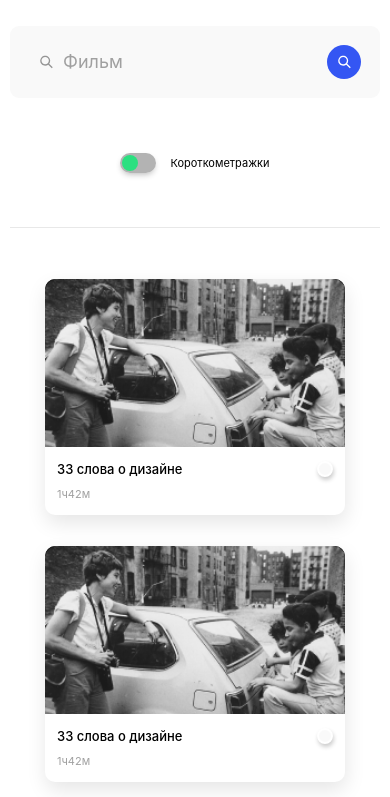
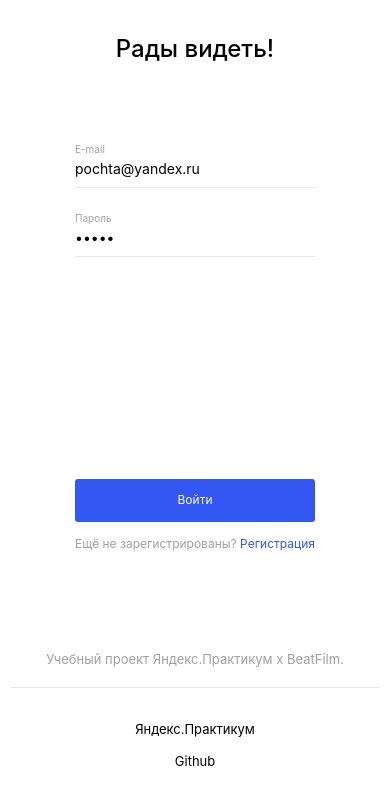
Before and after one commit to Raznex/movies-explorer-frontend, a React app: page / in a window 390 px wide. Shown: the part 128-925 px from the top of the page. Built offline with nearby package versions, Linux system fonts and the light colour scheme.

Commit message:
Дополнил остальное

```diff
--- a/src/components/App/App.js
+++ b/src/components/App/App.js
@@ -1,16 +1,24 @@
 import './App.css';
 import Header from "../Header/Header";
+import Login from "../Login/Login";
+import Footer from "../Footer/Footer";
+// import PageNotFound from "../PageNotFound/PageNotFound";
 // import Main from "../Main/Main";
-import Footer from "../Footer/Footer";
-import Movies from "../Movies/Movies";
+// import Profile from "../Profile/Profile";
+// import Register from "../Register/Register";
+// import Movies from "../Movies/Movies";
 // import {Routes, Route} from "react-router-dom";
 
 function App() {
   return (
     <div className="App">
+      {/*<PageNotFound/>*/}
       <Header/>
       {/*<Main/>*/}
-      <Movies/>
+      {/*<Movies/>*/}
+      {/*<Register/>*/}
+      {/*<Profile/>*/}
+      <Login/>
       <Footer/>
     </div>
   );
--- a/src/components/Header/Header.css
+++ b/src/components/Header/Header.css
@@ -15,6 +15,7 @@
 }
 
 .header__link {
+  font-family: "Inter", Arial, sans-serif;
   font-size: 12px;
   font-style: normal;
   font-weight: 500;
--- /dev/null
+++ b/src/components/Login/Login.css
@@ -0,0 +1,149 @@
+.login {
+  font-family: "Inter", Arial, sans-serif;
+  background-color: #fff;
+  padding: 0 0 70px;
+  margin: 0 auto;
+  display: flex;
+  flex-direction: column;
+  align-items: flex-start;
+  box-sizing: border-box;
+}
+
+.login__logo {
+  width: 38px;
+  height: 38px;
+}
+
+.login__form {
+  display: flex;
+  flex-direction: column;
+  align-items: center;
+}
+
+.login__title {
+  color: #000;
+  font-size: 24px;
+  font-style: normal;
+  font-weight: 500;
+  line-height: normal;
+  margin: 40px 0;
+}
+
+.login__inputs {
+  display: flex;
+  flex-direction: column;
+  row-gap: 24px;
+}
+
+.login__input {
+  display: flex;
+  flex-direction: column;
+  align-items: flex-start;
+}
+
+.login__label {
+  font-family: "Inter", Arial, sans-serif;
+  color: #A0A0A0;
+  font-size: 10px;
+  font-style: normal;
+  font-weight: 400;
+  line-height: normal;
+}
+
+.login__name {
+  width: 400px;
+  font-family: "Inter", Arial, sans-serif;
+  color: #000;
+  font-size: 14px;
+  font-style: normal;
+  font-weight: 400;
+  line-height: normal;
+  border: none;
+  border-bottom: 1px solid #E8E8E8;
+  margin: 5px 0 0;
+  padding: 0 0 10px;
+  outline:none;
+}
+
+.login__name:focus {
+  border-bottom: 2px solid #2BE080;
+}
+
+.login__submit {
+  font-family: "Inter", Arial, sans-serif;
+  border: none;
+  background-color: #3456F3;
+  border-radius: 3px;
+  width: 100%;
+  margin: 134px auto 16px;
+  padding: 13px 0 15px;
+  color: #FFF;
+  text-align: center;
+  font-size: 14px;
+  font-style: normal;
+  font-weight: 400;
+  line-height: normal;
+  opacity: 1;
+  transition: opacity 0.5s ease-in-out 0s;
+}
+
+.profile__save:hover {
+  opacity: 0.6;
+  cursor: pointer;
+}
+
+.login__question {
+  color: #A0A0A0;
+  text-align: center;
+  font-size: 14px;
+  font-style: normal;
+  font-weight: 400;
+  line-height: normal;
+  margin: 0;
+  padding: 0;
+}
+
+.login__login {
+  text-decoration: none;
+  color: #3456F3;
+  text-align: center;
+  font-size: 14px;
+  font-style: normal;
+  font-weight: 400;
+  line-height: normal;
+}
+
+
+@media screen and (max-width: 800px) {
+  .login {
+    padding: 160px 0 232px;
+  }
+}
+
+@media screen and (max-width: 550px) {
+  .login {
+    padding: 0 30px 20px;
+    align-items: center;
+  }
+
+  .login__title {
+    margin: 50px auto 80px;
+  }
+
+  .login__name {
+    width: 240px;
+  }
+
+  .login__submit {
+    font-size: 12px;
+    margin: 222px auto 14px;
+  }
+
+  .login__question {
+    font-size: 12px;
+  }
+
+  .login__login {
+    font-size: 12px;
+  }
+}
--- /dev/null
+++ b/src/components/Login/Login.js
@@ -0,0 +1,48 @@
+import React from 'react';
+import logo from "../../images/header__logo.svg";
+import './Login.css'
+
+const Login = () => {
+  return (
+    <section className="login">
+      <img src={logo} alt="" className="login__logo"/>
+      <h2 className="login__title">Рады видеть!</h2>
+      <form className="login__form">
+        <div className="login__inputs">
+          <div className="login__input">
+            <label htmlFor="name-login" className="login__label">E-mail</label>
+            <input
+              type="email"
+              id="email-login"
+              className="login__name"
+              minLength="2"
+              maxLength="40"
+              required
+              name="emaillogin"
+              value={'pochta@yandex.ru'}>
+            </input>
+          </div>
+          <div className="login__input">
+            <label htmlFor="name-login" className="login__label">Пароль</label>
+            <input
+              type="password"
+              id="password-login"
+              className="login__name"
+              minLength="2"
+              maxLength="40"
+              required
+              name="passlogin"
+              value={'12345'}>
+            </input>
+          </div>
+        </div>
+        <button type="submit" className="login__submit">Войти</button>
+        <p className="login__question">Ещё не зарегистрированы?
+          <a href="/" className="login__login"> Регистрация</a>
+        </p>
+      </form>
+    </section>
+  );
+};
+
+export default Login;
--- /dev/null
+++ b/src/components/PageNotFound/PageNotFound.css
@@ -0,0 +1,66 @@
+.error {
+  display: flex;
+  flex-direction: column;
+  padding: 246px 0 60px;
+  background-color: white;
+  font-family: "Inter", Arial, sans-serif;
+}
+
+.error__number {
+  color: #000;
+  text-align: center;
+  font-size: 140px;
+  font-style: normal;
+  font-weight: 400;
+  line-height: normal;
+  margin: 0 auto;
+  padding: 0;
+}
+
+.error__message {
+  color: #000;
+  text-align: center;
+  font-size: 16px;
+  font-style: normal;
+  font-weight: 400;
+  line-height: normal;
+  margin: 5px auto 184px;
+  padding: 0;
+}
+
+.error__back {
+  color: #3456F3;
+  text-align: center;
+  font-size: 14px;
+  font-style: normal;
+  font-weight: 400;
+  line-height: normal;
+  margin: 0;
+  padding: 0;
+  text-decoration: none;
+}
+
+@media screen and (max-width: 800px) {
+  .error {
+    padding: 408px 0 222px;
+  }
+}
+
+@media screen and (max-width: 550px) {
+  .error {
+    padding: 329px 0 30px;
+  }
+
+  .error__number {
+    font-size: 80px;
+  }
+
+  .error__message {
+    font-size: 12px;
+    margin: 10px 0 284px;
+  }
+
+  .error__back {
+    font-size: 12px;
+  }
+}
--- /dev/null
+++ b/src/components/PageNotFound/PageNotFound.js
@@ -0,0 +1,14 @@
+import React from 'react';
+import './PageNotFound.css'
+
+const PageNotFound = () => {
+  return (
+    <div className="error">
+      <p className="error__number">404</p>
+      <p className="error__message">Страница не найдена</p>
+      <a href="/" className="error__back">Назад</a>
+    </div>
+  );
+};
+
+export default PageNotFound;
--- /dev/null
+++ b/src/components/Profile/Profile.css
@@ -0,0 +1,161 @@
+.profile {
+  font-family: "Inter", Arial, sans-serif;
+  background-color: #fff;
+  padding: 74px 0 75px;
+}
+
+.profile__hello {
+  margin: 0 auto;
+  padding: 0;
+  text-align: center;
+  color: #000;
+  font-size: 24px;
+  font-style: normal;
+  font-weight: 500;
+  line-height: normal;
+}
+
+.profile__form {
+  margin: 132px auto 0;
+  display: flex;
+  flex-direction: column;
+  max-width: 410px;
+}
+
+.profile__input {
+  margin-bottom: 17px;
+  display: flex;
+  justify-content: space-between;
+  align-items: center;
+  padding-bottom: 16px;
+  border-bottom: 1px solid #E8E8E8;
+}
+
+.profile__input:last-of-type {
+  border-bottom: none;
+  padding-bottom: 0;
+  margin-bottom: 0;
+}
+
+.profile__lable {
+  font-family: "Inter", Arial, sans-serif;
+  color: #000;
+  font-size: 11px;
+  font-style: normal;
+  font-weight: 500;
+  line-height: normal;
+  text-align: left;
+}
+
+.profile__name {
+  font-family: "Inter", Arial, sans-serif;
+  color: #000;
+  text-align: right;
+  font-size: 11px;
+  font-style: normal;
+  font-weight: 400;
+  line-height: normal;
+  background-color: transparent;
+  border: none;
+  outline: none;
+}
+
+.profile__name:focus {
+  border-bottom: 2px solid #2BE080;
+}
+
+.profile__save {
+  display: none;
+  font-family: "Inter", Arial, sans-serif;
+  border: none;
+  background-color: #2BE080;
+  border-radius: 5px;
+  width: 150px;
+  margin: 30px auto 0;
+  padding: 5px;
+  font-size: 11px;
+  font-style: normal;
+  font-weight: 400;
+  line-height: normal;
+  opacity: 1;
+  transition: opacity 0.5s ease-in-out 0s;
+}
+
+.profile__save_active {
+  display: block;
+}
+
+.profile__save:hover {
+  opacity: 0.6;
+  cursor: pointer;
+}
+
+.profile__edit {
+  font-family: "Inter", Arial, sans-serif;
+  margin: 220px auto 16px;
+  padding: 0;
+  border: none;
+  background-color: transparent;
+  color: #000;
+  text-align: center;
+  font-size: 13px;
+  font-style: normal;
+  font-weight: 400;
+  line-height: normal;
+  opacity: 1;
+  transition: opacity 0.5s ease-in-out 0s;
+}
+
+.profile__edit:hover {
+  opacity: 0.6;
+  cursor: pointer;
+}
+
+.profile__quit {
+  border: none;
+  font-family: "Inter", Arial, sans-serif;
+  background-color: transparent;
+  margin: 0 auto;
+  padding: 0;
+  color: #FF3055;
+  text-align: center;
+  font-size: 13px;
+  font-style: normal;
+  font-weight: 500;
+  line-height: normal;
+  opacity: 1;
+  transition: opacity 0.5s ease-in-out 0s;
+}
+
+.profile__quit:hover {
+  opacity: 0.6;
+  cursor: pointer;
+}
+
+@media screen and (max-width: 800px) {
+  .profile {
+    padding: 236px 0 270px;
+  }
+
+  .profile__form {
+    margin: 96px auto 0;
+  }
+
+  .profile__edit {
+    margin-top: 210px;
+  }
+}
+
+@media screen and (max-width: 550px) {
+  .profile {
+    padding: 70px 30px 40px;
+  }
+
+  .profile__form {
+    margin: 80px auto 0;
+  }
+
+  .profile__edit {
+    margin-top: 380px;
+  }
+}
--- /dev/null
+++ b/src/components/Profile/Profile.js
@@ -0,0 +1,47 @@
+import React from 'react';
+import './Profile.css'
+
+const Profile = () => {
+  return (
+    <section className="profile">
+      <h2 className="profile__hello">Привет, Виталий!</h2>
+      <form className="profile__form">
+        <div className="profile__input">
+          <label htmlFor="name-field" className="profile__lable">Имя</label>
+          <input
+            type="text"
+            id="name-field"
+            className="profile__name"
+            minLength="2"
+            maxLength="40"
+            required
+            name="name"
+            value={'Виталий'}
+            disabled
+          >
+          </input>
+        </div>
+        <div className="profile__input">
+          <label htmlFor="email-field" className="profile__lable">E-mail</label>
+          <input
+            type="text"
+            id="email-field"
+            className="profile__name"
+            minLength="2"
+            maxLength="40"
+            required
+            name="email"
+            value={'pochta@yandex.ru'}
+            disabled
+          >
+          </input>
+        </div>
+        <button className="profile__save">Сохранить</button>
+        <button className="profile__edit">Редактировать</button>
+        <button className="profile__quit">Выйти из аккаунта</button>
+      </form>
+    </section>
+  );
+};
+
+export default Profile;
--- /dev/null
+++ b/src/components/Register/Register.css
@@ -0,0 +1,149 @@
+.register {
+  font-family: "Inter", Arial, sans-serif;
+  background-color: #fff;
+  padding: 0 0 70px;
+  margin: 0 auto;
+  display: flex;
+  flex-direction: column;
+  align-items: flex-start;
+  box-sizing: border-box;
+}
+
+.register__logo {
+  width: 38px;
+  height: 38px;
+}
+
+.register__form {
+  display: flex;
+  flex-direction: column;
+  align-items: center;
+}
+
+.register__title {
+  color: #000;
+  font-size: 24px;
+  font-style: normal;
+  font-weight: 500;
+  line-height: normal;
+  margin: 40px 0;
+}
+
+.register__inputs {
+  display: flex;
+  flex-direction: column;
+  row-gap: 24px;
+}
+
+.register__input {
+  display: flex;
+  flex-direction: column;
+  align-items: flex-start;
+}
+
+.register__label {
+  font-family: "Inter", Arial, sans-serif;
+  color: #A0A0A0;
+  font-size: 10px;
+  font-style: normal;
+  font-weight: 400;
+  line-height: normal;
+}
+
+.register__name {
+  width: 400px;
+  font-family: "Inter", Arial, sans-serif;
+  color: #000;
+  font-size: 14px;
+  font-style: normal;
+  font-weight: 400;
+  line-height: normal;
+  border: none;
+  border-bottom: 1px solid #E8E8E8;
+  margin: 5px 0 0;
+  padding: 0 0 10px;
+  outline:none;
+}
+
+.register__name:focus {
+  border-bottom: 2px solid #2BE080;
+}
+
+.register__submit {
+  font-family: "Inter", Arial, sans-serif;
+  border: none;
+  background-color: #3456F3;
+  border-radius: 3px;
+  width: 100%;
+  margin: 134px auto 16px;
+  padding: 13px 0 15px;
+  color: #FFF;
+  text-align: center;
+  font-size: 14px;
+  font-style: normal;
+  font-weight: 400;
+  line-height: normal;
+  opacity: 1;
+  transition: opacity 0.5s ease-in-out 0s;
+}
+
+.profile__save:hover {
+  opacity: 0.6;
+  cursor: pointer;
+}
+
+.register__question {
+  color: #A0A0A0;
+  text-align: center;
+  font-size: 14px;
+  font-style: normal;
+  font-weight: 400;
+  line-height: normal;
+  margin: 0;
+  padding: 0;
+}
+
+.register__login {
+  text-decoration: none;
+  color: #3456F3;
+  text-align: center;
+  font-size: 14px;
+  font-style: normal;
+  font-weight: 400;
+  line-height: normal;
+}
+
+
+@media screen and (max-width: 800px) {
+  .register {
+    padding: 160px 0 232px;
+  }
+}
+
+@media screen and (max-width: 550px) {
+  .register {
+    padding: 0 30px 20px;
+    align-items: center;
+  }
+
+  .register__title {
+    margin: 50px auto 80px;
+  }
+
+  .register__name {
+    width: 240px;
+  }
+
+  .register__submit {
+    font-size: 12px;
+    margin: 222px auto 14px;
+  }
+
+  .register__question {
+    font-size: 12px;
+  }
+
+  .register__login {
+    font-size: 12px;
+  }
+}
--- /dev/null
+++ b/src/components/Register/Register.js
@@ -0,0 +1,61 @@
+import React from 'react';
+import './Register.css'
+import logo from '../../images/header__logo.svg'
+
+const Register = () => {
+  return (
+    <section className="register">
+      <img src={logo} alt="" className="register__logo"/>
+      <h2 className="register__title">Добро пожаловать!</h2>
+      <form className="register__form">
+        <div className="register__inputs">
+        <div className="register__input">
+          <label htmlFor="name-register" className="register__label">Имя</label>
+          <input
+            type="text"
+            id="name-register"
+            className="register__name"
+            minLength="2"
+            maxLength="40"
+            required
+            name="nameRegister"
+            value={'Виталий'}>
+          </input>
+        </div>
+        <div className="register__input">
+          <label htmlFor="name-register" className="register__label">E-mail</label>
+          <input
+            type="email"
+            id="email-register"
+            className="register__name"
+            minLength="2"
+            maxLength="40"
+            required
+            name="emailRegister"
+            value={'pochta@yandex.ru'}>
+          </input>
+        </div>
+        <div className="register__input">
+          <label htmlFor="name-register" className="register__label">Пароль</label>
+          <input
+            type="password"
+            id="password-register"
+            className="register__name"
+            minLength="2"
+            maxLength="40"
+            required
+            name="passRegister"
+            value={'12345'}>
+          </input>
+        </div>
+        </div>
+        <button type="submit" className="register__submit">Зарегестрироваться</button>
+        <p className="register__question">Уже зарегистрированы?
+          <a href="/" className="register__login"> Войти</a>
+        </p>
+      </form>
+    </section>
+  );
+};
+
+export default Register;
```
Also changed, not shown: 1 other file.
